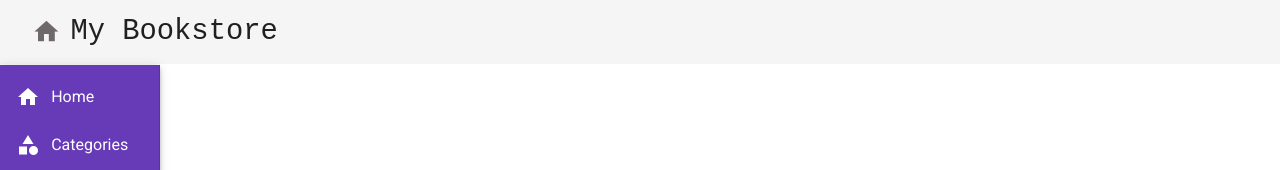
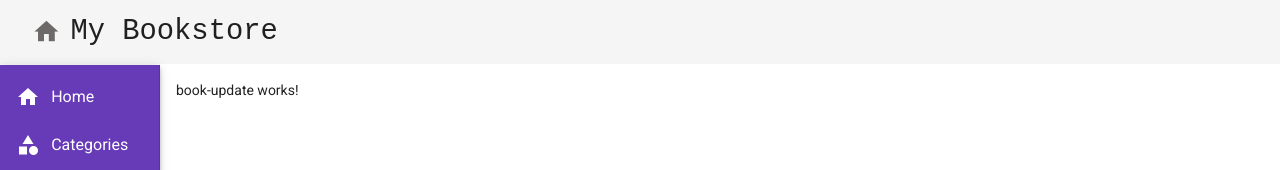
Before and after one commit to ValdirCezar/library-front, an Angular app: page /category/1/books/update/1 in a window 1280 px wide. Before the commit this address led to /. Shown: the top 170 px of the page. Built offline with nearby package versions, Linux system fonts and the light colour scheme.

Commit message:
book update initiated

```diff
--- a/src/app/app-routing.module.ts
+++ b/src/app/app-routing.module.ts
@@ -3,6 +3,7 @@ import { Routes, RouterModule } from '@angular/router';
 import { BookCreateComponent } from './views/book/book-create/book-create.component';
 import { BookDeleteComponent } from './views/book/book-delete/book-delete.component';
 import { BookReadComponent } from './views/book/book-read/book-read.component';
+import { BookUpdateComponent } from './views/book/book-update/book-update.component';
 import { CategoryCreateComponent } from './views/category/category-create/category-create.component';
 import { CategoryDeleteComponent } from './views/category/category-delete/category-delete.component';
 import { CategoryReadComponent } from './views/category/category-read/category-read.component';
@@ -41,6 +42,10 @@ const routes: Routes = [
   {
     path: 'category/:idcat/books/delete/:id',
     component: BookDeleteComponent
+  },
+  {
+    path: 'category/:idcat/books/update/:id',
+    component: BookUpdateComponent
   }
 ];
 
--- a/src/app/app.module.ts
+++ b/src/app/app.module.ts
@@ -27,6 +27,7 @@ import { CategoryDeleteComponent } from './views/category/category-delete/catego
 import { BookReadComponent } from './views/book/book-read/book-read.component';
 import { BookCreateComponent } from './views/book/book-create/book-create.component';
 import { BookDeleteComponent } from './views/book/book-delete/book-delete.component';
+import { BookUpdateComponent } from './views/book/book-update/book-update.component';
 
 
 @NgModule({
@@ -42,7 +43,8 @@ import { BookDeleteComponent } from './views/book/book-delete/book-delete.compon
     CategoryDeleteComponent,
     BookReadComponent,
     BookCreateComponent,
-    BookDeleteComponent
+    BookDeleteComponent,
+    BookUpdateComponent
   ],
   imports: [
     BrowserModule,
--- a/src/app/views/book/book-read/book-read.component.html
+++ b/src/app/views/book/book-read/book-read.component.html
@@ -26,7 +26,7 @@
       <ng-container matColumnDef="action">
         <th mat-header-cell *matHeaderCellDef>Actions</th>
         <td mat-cell *matCellDef="let row">
-          <a routerLink="/">
+          <a routerLink="/category/{{ category.id }}/books/update/{{ row.id }}">
             <i class="material-icons">edit</i>
           </a>
           <a routerLink="/category/{{ category.id }}/books/delete/{{ row.id }}">
--- /dev/null
+++ b/src/app/views/book/book-update/book-update.component.html
@@ -0,0 +1 @@
+<p>book-update works!</p>
--- /dev/null
+++ b/src/app/views/book/book-update/book-update.component.ts
@@ -0,0 +1,15 @@
+import { Component, OnInit } from '@angular/core';
+
+@Component({
+  selector: 'app-book-update',
+  templateUrl: './book-update.component.html',
+  styleUrls: ['./book-update.component.css']
+})
+export class BookUpdateComponent implements OnInit {
+
+  constructor() { }
+
+  ngOnInit(): void {
+  }
+
+}
```
Also changed, not shown: src/app/views/book/book-update/book-update.component.css (added).
